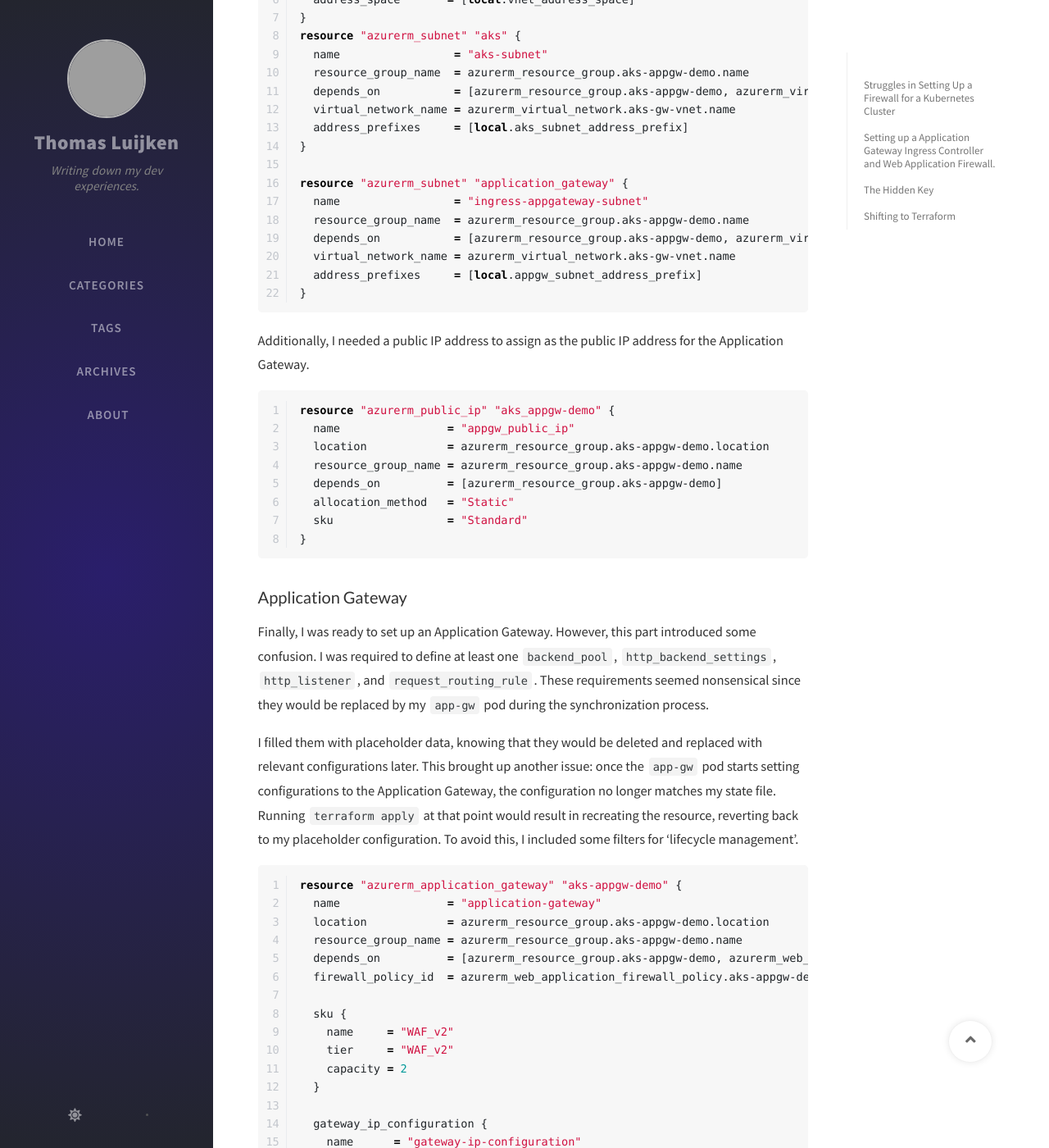
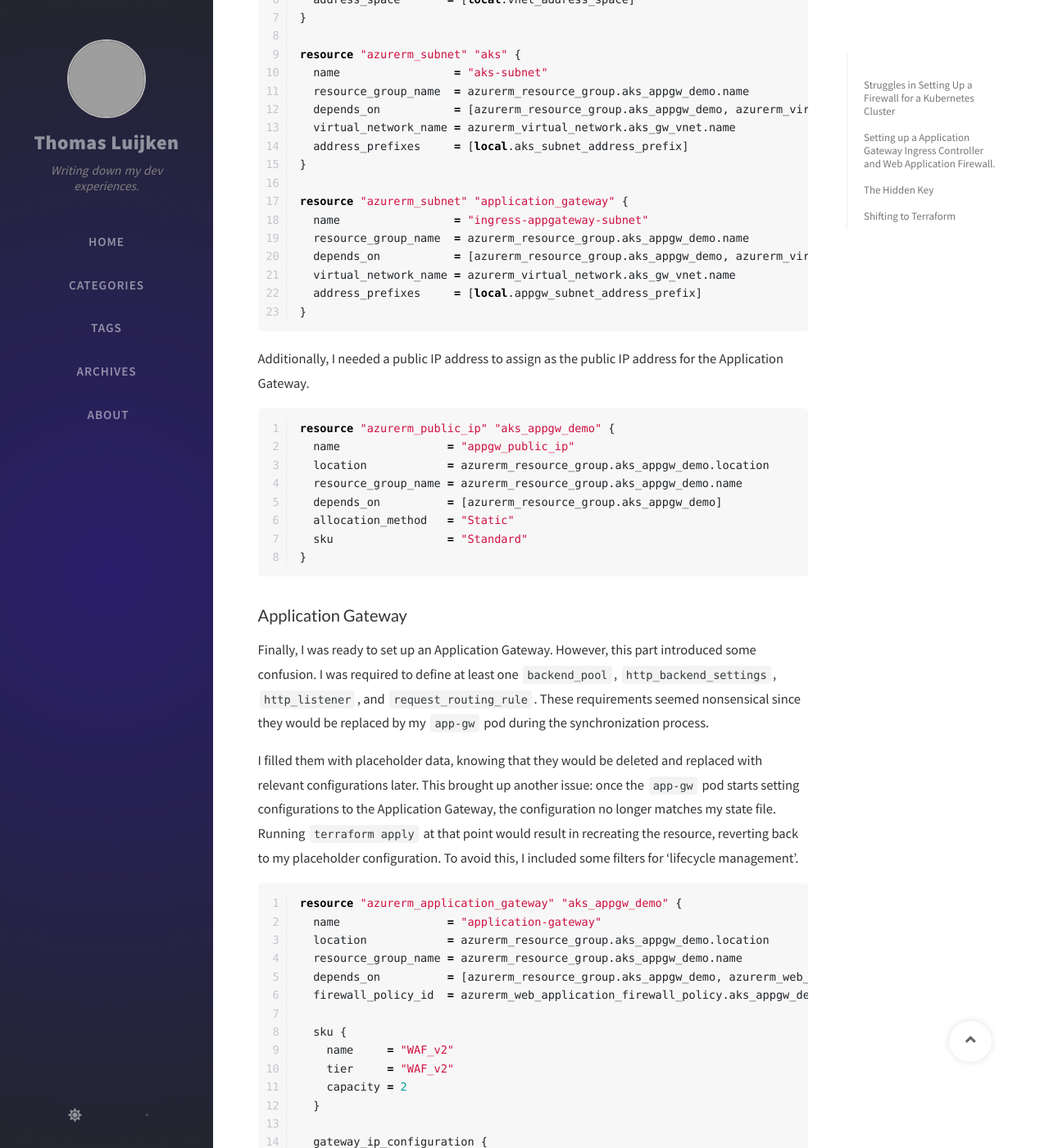
Before and after one commit to tluijken/tluijken.github.io, a Jekyll site: the page built from _posts/2023-06-13-aks-cluster-with-agic-and-waf-using-terraform.md, in a window 1280 px wide and 1400 px high, scrolled down 7292 px. Shown: the whole window at 82% size. Built offline with Jekyll 4.4.1, drawn with Linux system fonts in a browser that asks for light colours; nearby versions of some CDN libraries; comment, search, counter and statistics services are not loaded; some of the changed text lies outside the part shown; grey boxes are pictures that could not be loaded.

````diff
--- a/_posts/2023-06-13-aks-cluster-with-agic-and-waf-using-terraform.md
+++ b/_posts/2023-06-13-aks-cluster-with-agic-and-waf-using-terraform.md
@@ -259,7 +259,7 @@ configure, except for the ones automatically created for the AKS cluster by
 Azure itself.
 
 ```terraform
-resource "azurerm_resource_group" "aks-appgw-demo" {
+resource "azurerm_resource_group" "aks_appgw_demo" {
   name     = "aks-appgw-demo-rg"
   location = "westeurope"
 }
@@ -271,11 +271,11 @@ With the resource group established, the next step was to set up the Web
 Application Firewall Policy:
 
 ```terraform
-resource "azurerm_web_application_firewall_policy" "aks-appgw-demo" {
+resource "azurerm_web_application_firewall_policy" "aks_appgw_demo" {
   name                = "web-application-firewall"
-  location            = azurerm_resource_group.aks-appgw-demo.location
-  resource_group_name = azurerm_resource_group.aks-appgw-demo.name
-  depends_on          = [azurerm_resource_group.aks-appgw-demo]
+  location            = azurerm_resource_group.aks_appgw_demo.location
+  resource_group_name = azurerm_resource_group.aks_appgw_demo.name
+  depends_on          = [azurerm_resource_group.aks_appgw_demo]
 
   policy_settings {
     enabled                     = true
@@ -347,11 +348,11 @@ resource "azurerm_subnet" "application_gateway" {
 Additionally, I needed a public IP address to assign as the public IP address for the Application Gateway.
 
 ```terraform
-resource "azurerm_public_ip" "aks_appgw-demo" {
+resource "azurerm_public_ip" "aks_appgw_demo" {
   name                = "appgw_public_ip"
-  location            = azurerm_resource_group.aks-appgw-demo.location
-  resource_group_name = azurerm_resource_group.aks-appgw-demo.name
-  depends_on          = [azurerm_resource_group.aks-appgw-demo]
+  location            = azurerm_resource_group.aks_appgw_demo.location
+  resource_group_name = azurerm_resource_group.aks_appgw_demo.name
+  depends_on          = [azurerm_resource_group.aks_appgw_demo]
   allocation_method   = "Static"
   sku                 = "Standard"
 }
@@ -372,12 +373,12 @@ configuration. To avoid this, I included some filters for 'lifecycle
 management'.
 
 ```terraform
-resource "azurerm_application_gateway" "aks-appgw-demo" {
+resource "azurerm_application_gateway" "aks_appgw_demo" {
   name                = "application-gateway"
-  location            = azurerm_resource_group.aks-appgw-demo.location
-  resource_group_name = azurerm_resource_group.aks-appgw-demo.name
-  depends_on          = [azurerm_resource_group.aks-appgw-demo, azurerm_web_application_firewall_policy.aks-appgw-demo, azurerm_subnet.application_gateway, azurerm_public_ip.aks_appgw-demo]
-  firewall_policy_id  = azurerm_web_application_firewall_policy.aks-appgw-demo.id
+  location            = azurerm_resource_group.aks_appgw_demo.location
+  resource_group_name = azurerm_resource_group.aks_appgw_demo.name
+  depends_on          = [azurerm_resource_group.aks_appgw_demo, azurerm_web_application_firewall_policy.aks_appgw_demo, azurerm_subnet.application_gateway, azurerm_public_ip.aks_appgw_demo]
+  firewall_policy_id  = azurerm_web_application_firewall_policy.aks_appgw_demo.id
 
   sku {
     name     = "WAF_v2"
@@ -390,6 +391,7 @@ resource "azurerm_application_gateway" "aks-appgw-demo" {
     subnet_id = azurerm_subnet.application_gateway.id
   }
 
+
   frontend_port {
     name = "port_80"
     port = 80
````
Also changed, not shown: other parts of _posts/2023-06-13-aks-cluster-with-agic-and-waf-using-terraform.md (+21 -20 lines).
